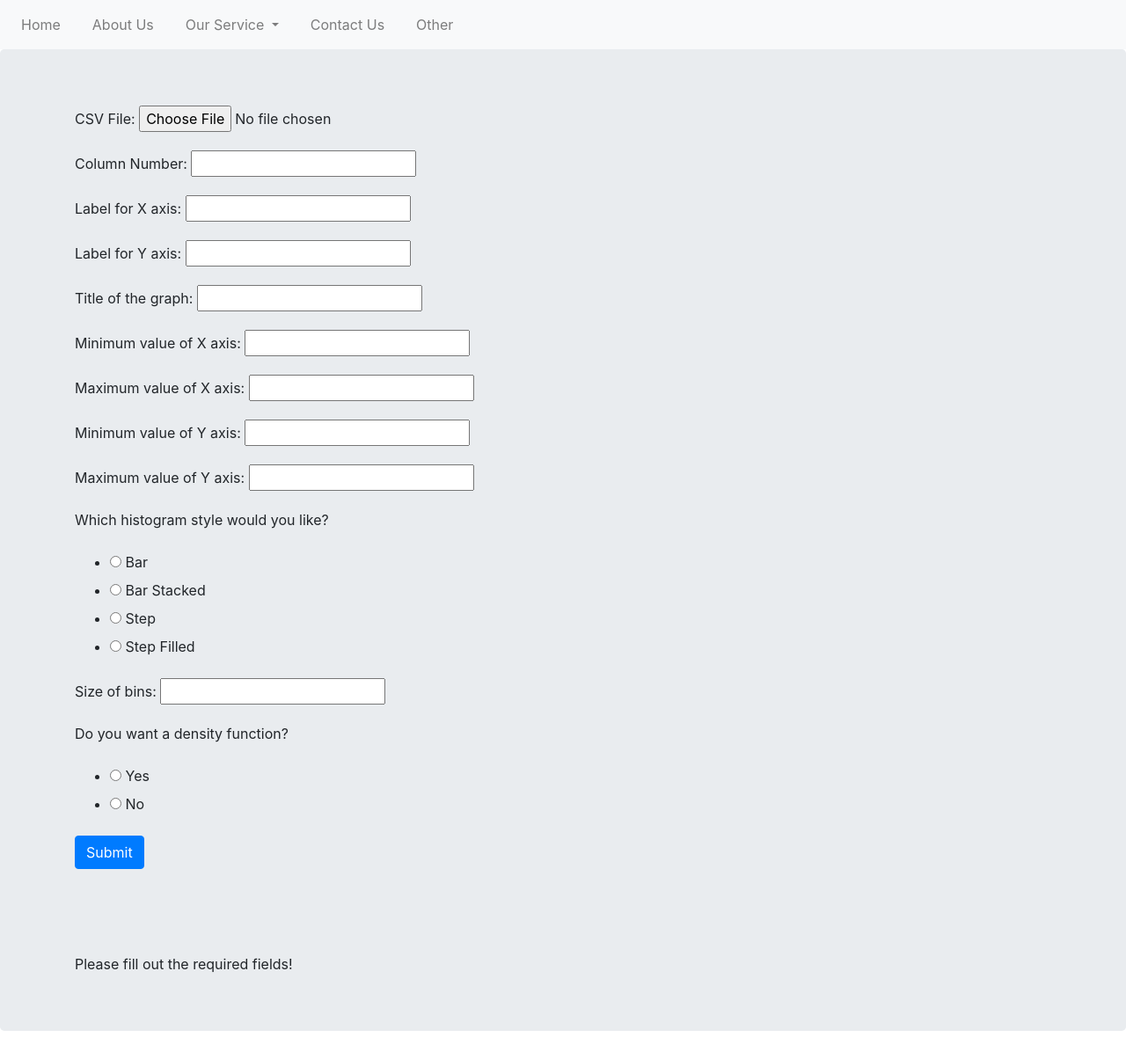
After one commit to DaeyongK/Data_science_project, a Django app: page /Data_Science_Web_App/histogram/ in a window 1280 px wide. The commit adds this page. Shown: the whole page at 88% size. Run offline with Django 3.2, Linux system fonts and the light colour scheme; some libraries are stand-ins or nearby versions.

Commit message:
Added histogram functionality. Further testing needs to be done.

```diff
--- a/Data_Science_Web_App/forms.py
+++ b/Data_Science_Web_App/forms.py
@@ -13,3 +13,18 @@ class PlotChartForm(forms.Form):
     lowerY = forms.IntegerField(required=False, label = 'Minimum value of Y axis')
     upperY = forms.IntegerField(required=False, label = 'Maximum value of Y axis')
     alphaVal = forms.IntegerField(required=False, label = 'Alpha Value')
+
+# file, colN, xLbl, yLbl, ttl, xR, yR, hStyle, binS, densYes
+class HistoForm(forms.Form):
+    data_file = forms.FileField(label = 'CSV File')
+    colN = forms.IntegerField(label = 'Column Number')
+    xLabel = forms.CharField(required=False, label = 'Label for X axis')
+    yLabel = forms.CharField(required=False, label = 'Label for Y axis')
+    title = forms.CharField(required=False, label = 'Title of the graph')
+    lowerX = forms.IntegerField(required=False, label = 'Minimum value of X axis')
+    upperX = forms.IntegerField(required=False, label = 'Maximum value of X axis')
+    lowerY = forms.IntegerField(required=False, label = 'Minimum value of Y axis')
+    upperY = forms.IntegerField(required=False, label = 'Maximum value of Y axis')
+    hStyle = forms.ChoiceField(widget=forms.RadioSelect, choices = [('bar', 'Bar'),('barstacked','Bar Stacked'), ('step', 'Step'), ('stepfilled', 'Step Filled')], label = 'Which histogram style would you like?')
+    binS = forms.IntegerField(required=False, label = 'Size of bins')
+    densYes = forms.ChoiceField(widget=forms.RadioSelect, choices=[(True, 'Yes'), (False, 'No')], label = 'Do you want a density function?')
--- a/Data_Science_Web_App/templates/Data_Science_Web_App/base.html
+++ b/Data_Science_Web_App/templates/Data_Science_Web_App/base.html
@@ -6,7 +6,7 @@
     <title></title>
 
     <!-- Bootstrap -->
-    <link rel="stylesheet" href="https://stackpath.bootstrapcdn.com/bootstrap/4.3.1/css/bootstrap.min.css" integrity="sha384-ggOyR0iXCbMQv3Xipma34MD+dH/1fQ784/j6cY/iJTQUOhcWr7x9JvoRxT2MZw1T" crossorigin="anonymous">
+    <link rel="stylesheet" href="https://stackpath.bootstrapcdn.com/bootstrap/4.5.2/css/bootstrap.min.css" integrity="sha384-JcKb8q3iqJ61gNV9KGb8thSsNjpSL0n8PARn9HuZOnIxN0hoP+VmmDGMN5t9UJ0Z" crossorigin="anonymous">
     <script src="//maxcdn.bootstrapcdn.com/bootstrap/4.1.1/js/bootstrap.min.js"></script>
 
     <!-- CDN Cloudflare -->
@@ -37,8 +37,8 @@
             </a>
             <div class="dropdown-menu sm-menu">
               <a class="dropdown-item" href="{% url 'Data_Science_Web_App:get_average' %}">Average</a>
-              <a class="dropdown-item" href="{% url 'Data_Science_Web_App:plot' %}">Plot</a>
-              <a class="dropdown-item" href="#">Algorithm 3</a>
+              <a class="dropdown-item" href="{% url 'Data_Science_Web_App:plot' %}">Scatter Plot</a>
+              <a class="dropdown-item" href="{% url 'Data_Science_Web_App:histoplot' %}">Histogram</a>
             </div>
           </li>
           <li class="nav-item">
--- /dev/null
+++ b/Data_Science_Web_App/templates/Data_Science_Web_App/histo.html
@@ -0,0 +1,21 @@
+{% extends 'Data_Science_Web_App/base.html' %}
+{% block body_block %}
+<div class="jumbotron">
+  <div class="container">
+    <form enctype="multipart/form-data" method="post">
+      {{form.as_p}}
+      {% csrf_token %}
+      <input type="submit" class='btn btn-primary' value="Submit">
+    </form>
+    <br>
+    <br>
+    <br>
+    <br>
+    {% if success %}
+      <img src="/media/graphs/histograph.png" alt="Graph was not displayed for some reason">
+    {% else %}
+      {{ error_message }}
+    {% endif %}
+  </div>
+</div>
+{% endblock %}
--- a/Data_Science_Web_App/urls.py
+++ b/Data_Science_Web_App/urls.py
@@ -5,5 +5,6 @@ app_name = 'Data_Science_Web_App'
 urlpatterns = [
     path('about_us/', views.AboutView.as_view(), name='AboutView'),
     path('average/', views.get_average, name='get_average'),
-    path('plot/', views.plot, name='plot')
+    path('plot/', views.plot, name='plot'),
+    path('histogram/', views.histoplot, name='histoplot')
 ]
--- a/Data_Science_Web_App/views.py
+++ b/Data_Science_Web_App/views.py
@@ -2,6 +2,7 @@ from django.shortcuts import render
 from django.views.generic import TemplateView
 from Data_Science_Web_App.algorithms.average import average, median
 from Data_Science_Web_App.algorithms.xyplot import xyplot
+from Data_Science_Web_App.algorithms.histo import histo
 from . import forms
 import os
 import pandas
@@ -145,3 +146,98 @@ def plot(request):
             }
 
     return render(request, template_name, context)
+
+
+
+
+
+
+
+
+
+
+
+
+
+
+
+
+
+def histoplot(request):
+
+    #All basic variables
+    template_name = 'Data_Science_Web_App/histo.html'
+    form = forms.HistoForm()
+    context={
+        'success': False,
+        'form': form,
+        'error_message': 'Please fill out the required fields!'
+    }
+
+
+    if request.method == 'POST':
+
+        form = forms.HistoForm(request.POST, request.FILES)
+
+
+        #Checking if all fields are valid
+        if form.is_valid():
+
+            data_file = form.cleaned_data['data_file']
+            colN = form.cleaned_data['colN']
+            xLabel = form.cleaned_data['xLabel']
+            yLabel = form.cleaned_data['yLabel']
+            title = form.cleaned_data['title']
+            lowerX = form.cleaned_data['lowerX']
+            upperX = form.cleaned_data['upperX']
+            lowerY = form.cleaned_data['lowerY']
+            upperY = form.cleaned_data['upperY']
+            hStyle = form.cleaned_data['hStyle']
+            binS = form.cleaned_data['binS']
+            densYes = form.cleaned_data['densYes']
+
+
+            if not data_file.name.endswith('.csv'):
+
+                context={
+                    'success': False,
+                    'form': form,
+                    'error_message': 'The input type was invalid; did you make sure you used a CSV file?'
+                }
+
+                return render(request, template_name, context)
+
+
+            #Reading data_file with pandas, so that data_set is now a pandas dataframe
+            data_set = pandas.read_csv(data_file)
+            xR = [lowerX, upperX]
+            yR = [lowerY, upperY]
+
+            #Trying to create a plot with given fields, and if successful save it
+            try:
+
+                figure = histo(data_set, colN, xLabel, yLabel, title, xR, yR, hStyle, binS, densYes)
+
+                graph_image = 'histograph.png'
+
+                figure.savefig(os.path.join(graph_path, graph_image))
+
+            except:
+
+                #Returning error message on failure
+                context={
+                    'success': False,
+                    'form': form,
+                    'error_message': 'Something went wrong with creating the graph. Did you format your data properly?'
+                }
+
+                return render(request, template_name, context)
+
+            #The final context dictionary with success being true. In this case, the error_message shouldn't pop up
+            context = {
+                'success': True,
+                'form': form,
+                'error_message': 'The graph should have been here, but something went wrong'
+            }
+
+    return render(request, template_name, context)
```
Also changed, not shown: Data_Science_Web_App/algorithms/histo.py (+14 -13 lines), media/graphs/histograph.png (added).
